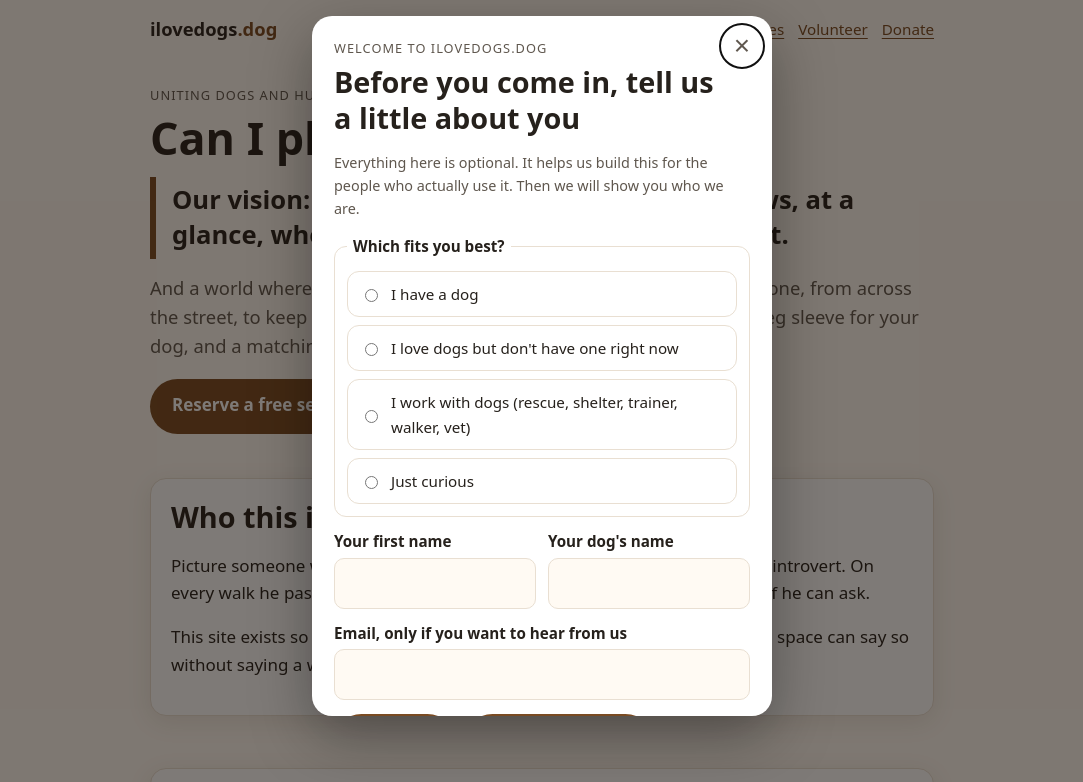
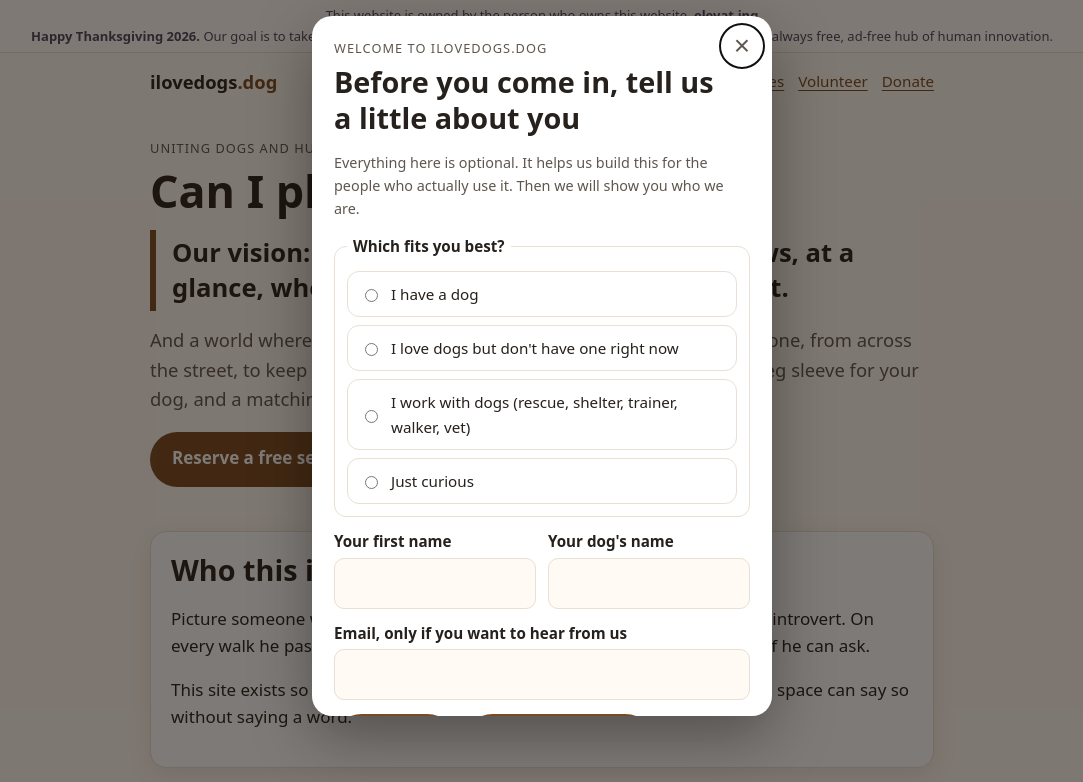
Before and after one commit to AtlasJumped/ilovedogs.dog, a plain HTML site: page index.html in a window 1280 px wide. Shown: the top 782 px of the page, without its empty margins (98-1181 px from the left). Drawn offline with Linux system fonts and the light colour scheme; no server answers.

Commit message:
Ownership caption with elevat.ing link at the top; Happy Thanksgiving 2026 welcome on the home page
Co-Authored-By: Claude Opus 5.5 <noreply@anthropic.com>

```diff
--- a/index.html
+++ b/index.html
@@ -14,6 +14,7 @@
 </head>
 <body>
 <a class="skip" href="#main">Skip to content</a>
+<div class="elv8-cap" data-elv8-cap role="note" style="font:13px/1.45 system-ui,-apple-system,'Segoe UI',Roboto,sans-serif;text-align:center;padding:6px 12px;background:#fffdf8;color:#4a4760;border-bottom:1px solid #e8e3d6;position:relative;z-index:30">This website is owned by the person who owns this website. <a href="https://elevat.ing/" style="color:inherit;font-weight:700">elevat.ing</a><span style="display:block;margin-top:2px"><b>Happy Thanksgiving 2026.</b> Our goal is to take all of the best content from across the internet and consolidate it into one always free, ad-free hub of human innovation.</span></div>
 <div class="wrap">
 <nav class="top" aria-label="Main">
   <a class="logo" href="/">ilovedogs<span>.dog</span></a>
```
Also changed, not shown: donate.html (+1 -0 lines).
